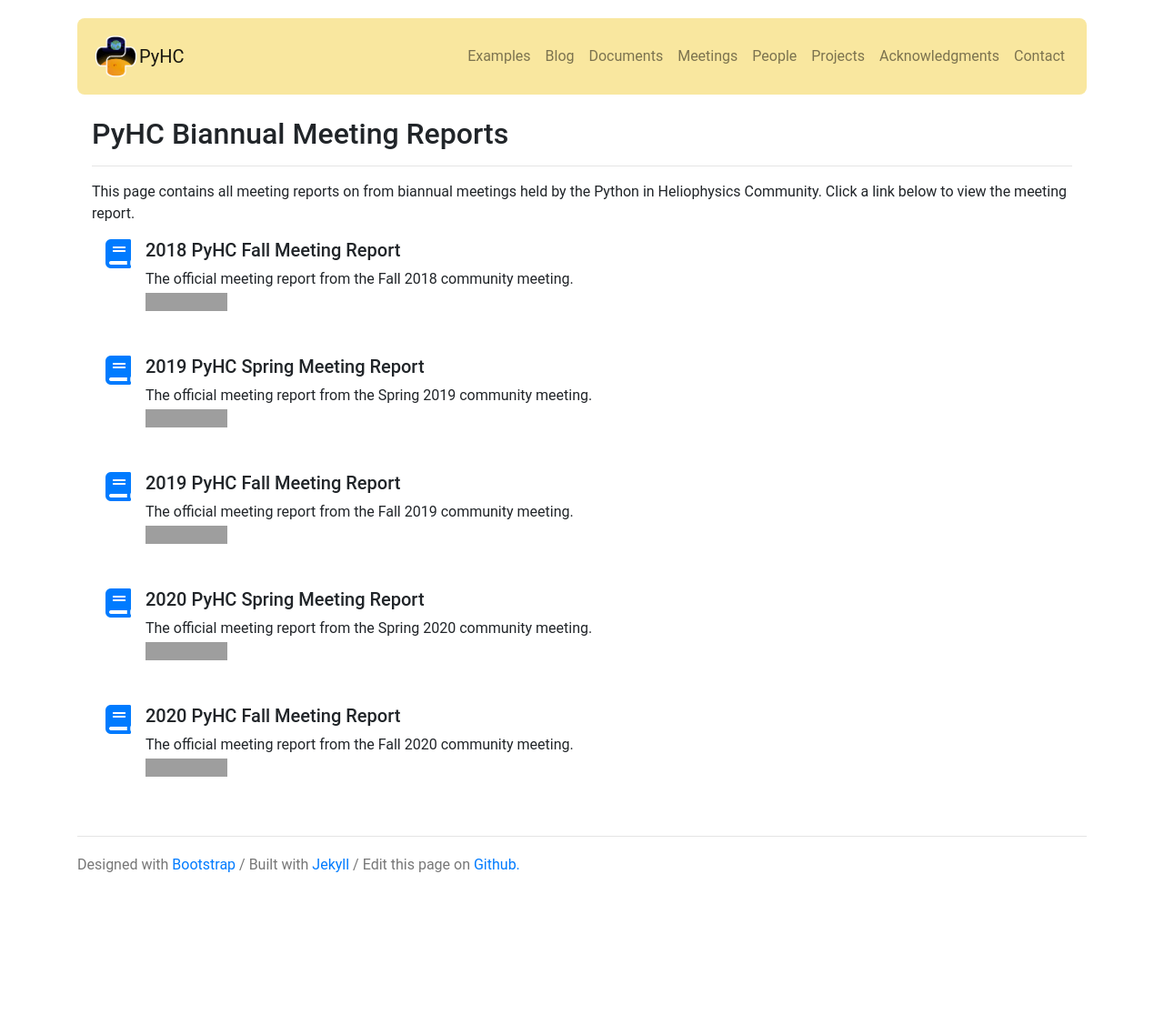
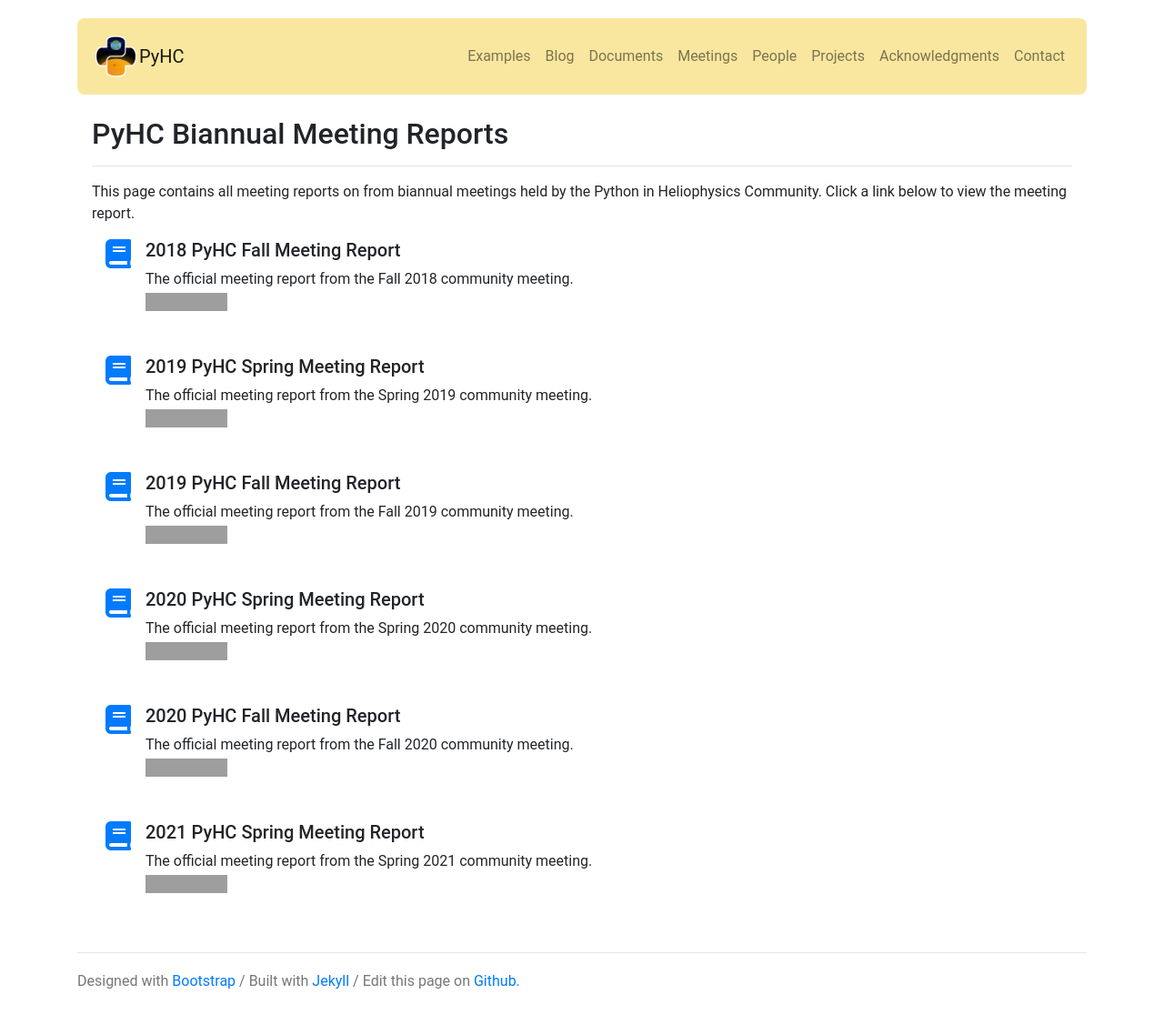
Before and after one commit to heliophysicsPy/heliophysicsPy.github.io, a Jekyll site: the page built from _pages/docs/meeting_reports.md, in a window 1280 px wide. Shown: the whole page at 91% size. Built offline with Jekyll 4.4.1, drawn with Linux system fonts in a browser that asks for light colours; nearby versions of some CDN libraries; before the commit the page ends 999 px from its top, so only the background shows below that; grey boxes are pictures that could not be loaded.

Commit message:
Add spring 2021 meeting doi

```diff
--- a/_pages/docs/meeting_reports.md
+++ b/_pages/docs/meeting_reports.md
@@ -71,3 +71,16 @@ This page contains all meeting reports on from biannual meetings held by the Pyt
   </div>
 
   <br>
+
+  <div class="container mb-2">
+    <div class="media">
+      <a href="https://zenodo.org/record/4784136#.YKv8cJNKhTY"><i class="fas fa-book fa-2x mr-3"></i></a>
+      <div class="media-body">
+        <h5 class="mt-0">2021 PyHC Spring Meeting Report</h5>
+        The official meeting report from the Spring 2021 community meeting.<br>
+        <a href="https://doi.org/10.5281/zenodo.4784136"><img src="https://zenodo.org/badge/DOI/10.5281/zenodo.4784136.svg" alt="DOI"></a>
+      </div>
+    </div>
+  </div>
+
+  <br>
```
